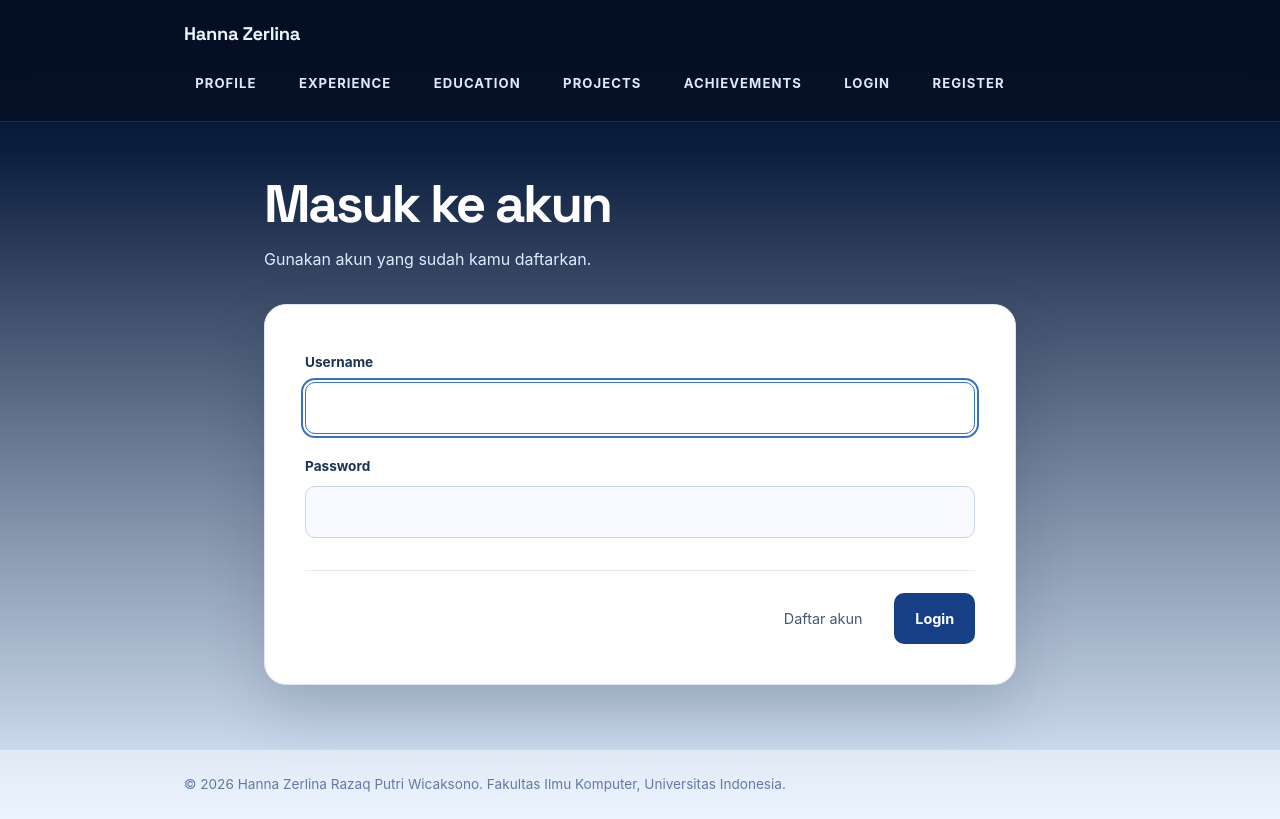
After one commit to hannazerlina/myportofolio, a Django app: page /login/ in a window 1280 px wide. The commit adds this page. Run offline with Django 4.2, Linux system fonts and the light colour scheme.

Commit message:
Add Login & Logout

```diff
--- a/main/urls.py
+++ b/main/urls.py
@@ -13,6 +13,8 @@ from main.views import (
     show_main,
     show_projects,
     update_education,
+    login_user,
+    logout_user,
 )
 
 
@@ -32,4 +34,6 @@ urlpatterns = [
     path("education/<int:education_id>/delete/", delete_education, name="delete_education"),
     path("education/<int:education_id>/update/", update_education, name="update_education"),
     path("api/education/", get_education_json, name="get_education_json"),
+    path("login/", login_user, name="login"),
+    path("logout/", logout_user, name="logout"),
 ]
--- a/main/views.py
+++ b/main/views.py
@@ -1,9 +1,12 @@
 from django.contrib import messages
-from django.contrib.auth.forms import UserCreationForm
+from django.contrib.auth.forms import UserCreationForm, AuthenticationForm
+from django.contrib.auth import login, logout
 from django.core import serializers
 from django.http import HttpResponse, JsonResponse
 from django.shortcuts import get_object_or_404, redirect, render
 from django.urls import reverse
+from django.views.decorators.http import require_POST
+import datetime
 
 from main.forms import ProjectForm, EducationForm
 from main.models import Achievement, Education, Experience, Project
@@ -19,7 +22,8 @@ def show_main(request):
             "Hi, I’m Hanna, an Information Systems student at Universitas Indonesia. "
             "I’m interested in technology, music, and the creative industry. "
             "I love exploring new ideas by learning along the way"
-        ),
+        ), "last_login": request.COOKIES.get("last_login", "Belum ada sesi login"),
+        "faculty": "Fakultas Ilmu Komputer"
     }
     return render(request, "index.html", context)
 
@@ -180,8 +184,33 @@ def register(request):
         if form.is_valid():
             form.save()
             messages.success(request, "Akun berhasil dibuat!")
-            return redirect("main:show_main")
+            return redirect("main:login")
     else:
         form = UserCreationForm()
 
     return render(request, "register.html", {"form": form})
+
+def login_user(request):
+    if request.method == "POST":
+        form = AuthenticationForm(request, data=request.POST)
+
+        if form.is_valid():
+            login(request, form.get_user())
+            response = redirect("main:show_main")
+            response.set_cookie(
+                "last_login",
+                datetime.datetime.now().strftime("%Y-%m-%d %H:%M:%S"),
+            )
+            return response
+
+    else:
+        form = AuthenticationForm(request)
+
+    return render(request, "login.html", {"form": form})
+
+@require_POST
+def logout_user(request):
+    logout(request)
+    response = redirect("main:show_main")
+    response.delete_cookie("last_login")
+    return response
--- a/templates/base.html
+++ b/templates/base.html
@@ -22,6 +22,17 @@
                 <a href="{% url 'main:show_education' %}">Education</a>
                 <a href="{% url 'main:show_projects' %}">Projects</a>
                 <a href="{% url 'main:show_achievements' %}">Achievements</a>
+
+                {% if user.is_authenticated %}
+                    <span>Hi, {{ user.username }}!</span>
+                    <form method="post" action="{% url 'main:logout' %}">
+                        {% csrf_token %}
+                        <button type="submit" class="social-link">Logout</button>
+                    </form>
+                {% else %}
+                    <a href="{% url 'main:login' %}">Login</a>
+                    <a href="{% url 'main:register' %}">Register</a>
+                {% endif %}
             </nav>
         </div>
     </header>
--- a/templates/index.html
+++ b/templates/index.html
@@ -21,6 +21,10 @@
                         <div class="meta-row">
                             <dt>Program</dt>
                             <dd>{{ study_program }}</dd>
+                        </div>
+                        <div class="meta-row">
+                            <dt>Sesi Terakhir Login</dt>
+                            <dd>{{ last_login }}</dd>
                         </div>
                     </dl>
                     <div class="social-links">
--- /dev/null
+++ b/templates/login.html
@@ -0,0 +1,44 @@
+{% extends "base.html" %}
+
+{% block title %}Login | Hanna Zerlina{% endblock %}
+
+{% block content %}
+<section class="project-editor">
+    <div class="container editor-container">
+        <header class="editor-heading">
+            <h1>Masuk ke akun</h1>
+            <p>Gunakan akun yang sudah kamu daftarkan.</p>
+        </header>
+
+        <form method="post" class="project-form">
+            {% csrf_token %}
+
+            <div class="editor-field-errors">
+                {{ form.non_field_errors }}
+            </div>
+
+            <div class="editor-fields">
+                {% for field in form %}
+                    <div class="editor-field">
+                        <label for="{{ field.id_for_label }}">
+                            {{ field.label }}
+                        </label>
+                        {{ field }}
+                        {{ field.errors }}
+                    </div>
+                {% endfor %}
+            </div>
+
+            <div class="editor-actions">
+                <a href="{% url 'main:register' %}"
+                   class="editor-cancel">
+                    Daftar akun
+                </a>
+                <button type="submit" class="editor-save">
+                    Login
+                </button>
+            </div>
+        </form>
+    </div>
+</section>
+{% endblock %}
```
Also changed, not shown: 1 other file.
